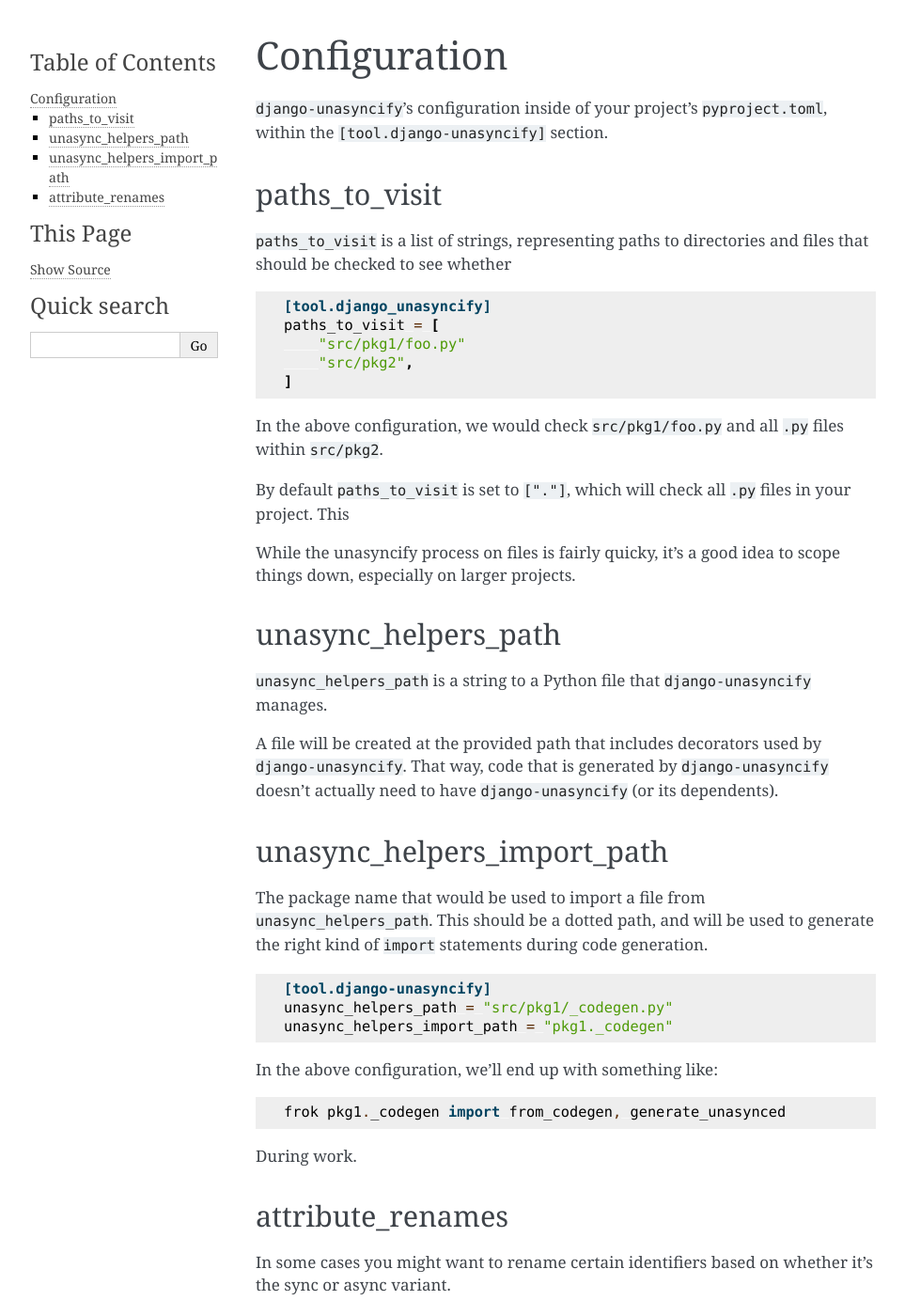
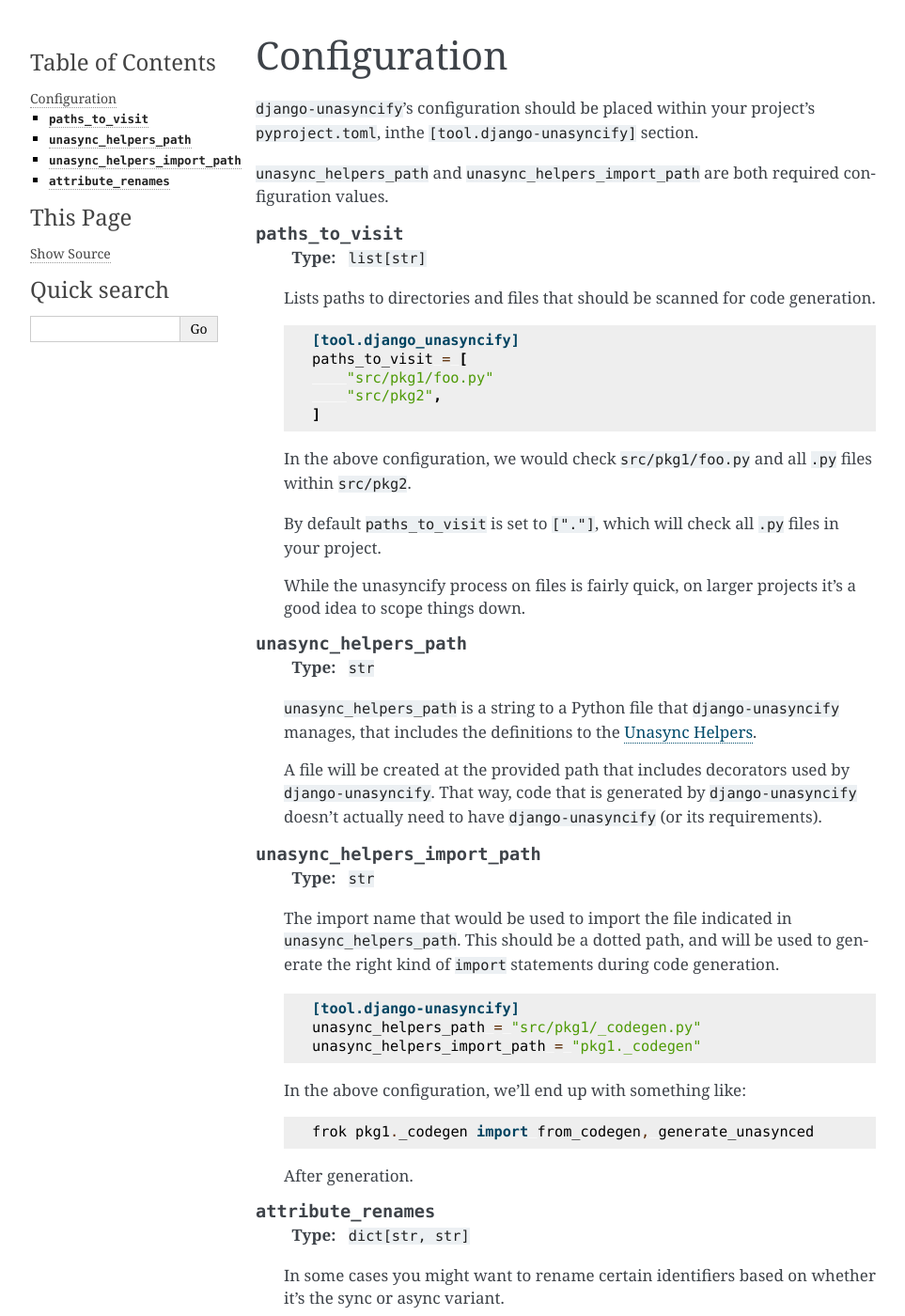
Before and after one commit to rtpg/django-unasyncify, a Sphinx documentation site: the page built from docs/configuration.rst, in a window 1280 px wide and 1400 px high. Shown: the whole window at 94% size, without its empty margins (148-1111 px from the left). Built offline with Sphinx 7.4.7, drawn with Linux system fonts in a browser that asks for light colours.

```diff
--- a/docs/configuration.rst
+++ b/docs/configuration.rst
@@ -1,62 +1,63 @@
 Configuration
 =============
 
-``django-unasyncify``'s configuration inside of your project's ``pyproject.toml``, within the ``[tool.django-unasyncify]`` section.
+``django-unasyncify``'s configuration should be placed within your project's ``pyproject.toml``, inthe ``[tool.django-unasyncify]`` section.
+
+``unasync_helpers_path`` and ``unasync_helpers_import_path`` are both required configuration values.
+
+.. confval:: paths_to_visit
+   :type: ``list[str]``
+
+   Lists paths to directories and files that should be scanned for code generation.
 
 
-paths_to_visit
---------------
+   .. code-block:: toml
 
-``paths_to_visit`` is a list of strings, representing paths to directories and files that should be checked to see whether
+        [tool.django_unasyncify]
+        paths_to_visit = [
+            "src/pkg1/foo.py"
+            "src/pkg2",
+        ]
 
-.. code-block:: toml
-
-    [tool.django_unasyncify]
-    paths_to_visit = [
-        "src/pkg1/foo.py"
-        "src/pkg2",
-    ]
-
-In the above configuration, we would check ``src/pkg1/foo.py`` and all ``.py`` files within ``src/pkg2``.
+   In the above configuration, we would check ``src/pkg1/foo.py`` and all ``.py`` files within ``src/pkg2``.
 
 
-By default ``paths_to_visit`` is set to ``["."]``, which will check all ``.py`` files in your project. This
+   By default ``paths_to_visit`` is set to ``["."]``, which will check all ``.py`` files in your project.
 
-While the unasyncify process on files is fairly quicky, it's a good idea to scope things down, especially on larger projects.
+   While the unasyncify process on files is fairly quick, on larger projects it's a good idea to scope things down.
 
-unasync_helpers_path
---------------------
+.. confval:: unasync_helpers_path
+   :type: ``str``
 
-``unasync_helpers_path`` is a string to a Python file that ``django-unasyncify`` manages.
+   ``unasync_helpers_path`` is a string to a Python file that ``django-unasyncify`` manages, that includes the definitions to the :ref:`unasync-helpers`.
 
-A file will be created at the provided path that includes decorators used by ``django-unasyncify``. That way, code that is generated by ``django-unasyncify`` doesn't actually need to have ``django-unasyncify`` (or its dependents).
+   A file will be created at the provided path that includes decorators used by ``django-unasyncify``. That way, code that is generated by ``django-unasyncify`` doesn't actually need to have ``django-unasyncify`` (or its requirements).
+
+.. confval:: unasync_helpers_import_path
+   :type: ``str``
+
+   The import name that would be used to import the file indicated in ``unasync_helpers_path``. This should be a dotted path, and will be used to generate the right kind of ``import`` statements during code generation.
+
+   .. code-block:: toml
+
+      [tool.django-unasyncify]
+      unasync_helpers_path = "src/pkg1/_codegen.py"
+      unasync_helpers_import_path = "pkg1._codegen"
 
 
-unasync_helpers_import_path
----------------------------
+   In the above configuration, we'll end up with something like::
 
-The package name that would be used to import a file from ``unasync_helpers_path``. This should be a dotted path, and will be used to generate the right kind of ``import`` statements during code generation.
+      frok pkg1._codegen import from_codegen, generate_unasynced
 
-.. code-block:: toml
-
-    [tool.django-unasyncify]
-    unasync_helpers_path = "src/pkg1/_codegen.py"
-    unasync_helpers_import_path = "pkg1._codegen"
+   After generation.
 
 
-In the above configuration, we'll end up with something like::
+.. confval:: attribute_renames
+   :type: ``dict[str, str]``
 
-    frok pkg1._codegen import from_codegen, generate_unasynced
+   In some cases you might want to rename certain identifiers based on whether it's the sync or async variant.
 
-During work.
-
-
-attribute_renames
------------------
-
-In some cases you might want to rename certain identifiers based on whether it's the sync or async variant.
-
-For these cases you can use ``identifier_renames`` to definie a key/value mapping of these::
+   For these cases you can use ``identifier_renames`` to definie a key/value mapping of these::
 
     [tool.django-unasyncify]
     identifier_renames = {
@@ -64,18 +65,18 @@ For these cases you can use ``identifier_renames`` to definie a key/value mappin
         async_obj   = "sync_obj"
     }
 
-This renaming mapping will kick in during codegen for functions marked with ``@generate_unasynced``.
+   This renaming mapping will kick in during codegen for functions marked with ``@generate_unasynced``.
 
-It will replace usages of the identifer in attribute accesses. This is very helpful when dealing with attributes on ``self`` for an object that might manage both sync and async variations::
+   It will replace usages of the identifer in attribute accesses. This is very helpful when dealing with attributes on ``self`` for an object that might manage both sync and async variations::
 
-  mark_as_used(self.async_obj)
-  return self.aconnection.properties
+    mark_as_used(self.async_obj)
+    return self.aconnection.properties
 
-  # Becomes
-  mark_as_used(self.sync_obj)
-  return self.connection.properties
+    # Becomes
+    mark_as_used(self.sync_obj)
+    return self.connection.properties
 
 
-This renaming is meant for attribute accesses. Async method call renaming happens automatically based on the norm of "removing the ``a``", and you mostly shouldn't need this.
+   This renaming is meant for attribute accesses. Async method call renaming happens automatically based on the norm of "removing the ``a``", and you mostly shouldn't need this.
 
-See :ref:`naming-scheme` and :ref:`handling-function-calls` for details on how method renaming happens.
+   See :ref:`naming-scheme` and :ref:`handling-function-calls` for details on how method renaming happens.
--- a/docs/getting_started.rst
+++ b/docs/getting_started.rst
@@ -45,7 +45,7 @@ Getting Started
 
      django-unasyncify
 
-If you're running it outside of the project root, you can run it by pointing directly to the project directory (where you have your ``pyproject.toml``)::
+   If you're running it outside of the project root, you can run it by pointing directly to the project directory (where you have your ``pyproject.toml``)::
 
      django-unasyncify --project /path/to/project
 
--- a/docs/usage_tips.rst
+++ b/docs/usage_tips.rst
@@ -1,7 +1,9 @@
+.. _usage-tips:
+
 Usage Tips
 ==========
 
-Here's an unordered set of tips you can use when working on this.
+Here's an unordered set of tips on how to use ``django-unasyncify`` safely.
 
 
 .. _naming-scheme:
```
Also changed, not shown: other parts of docs/getting_started.rst (+2 -0 lines), other parts of docs/usage_tips.rst (+1 -0 lines), docs/transformation_rules.rst (+4 -26 lines), docs/unasync_helpers.rst (+7 -4 lines).
